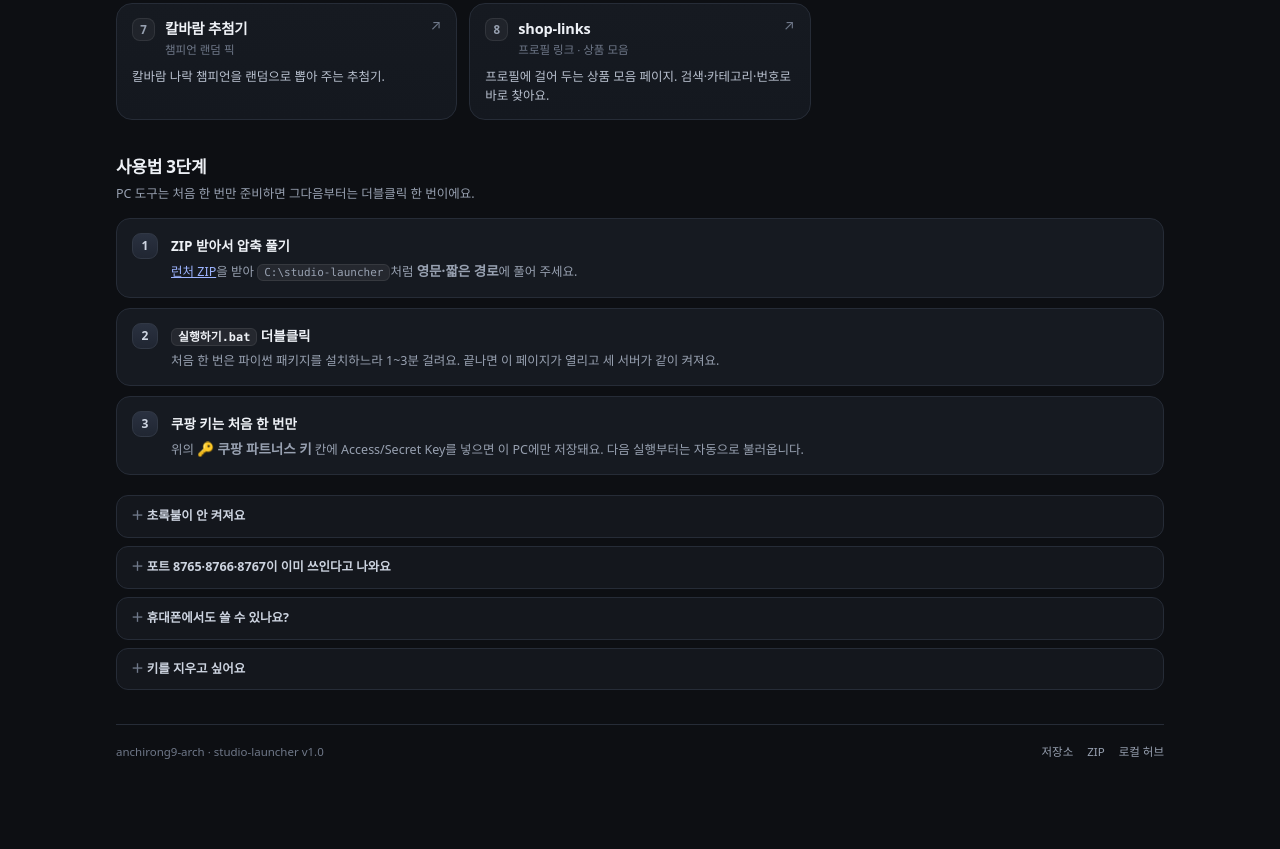
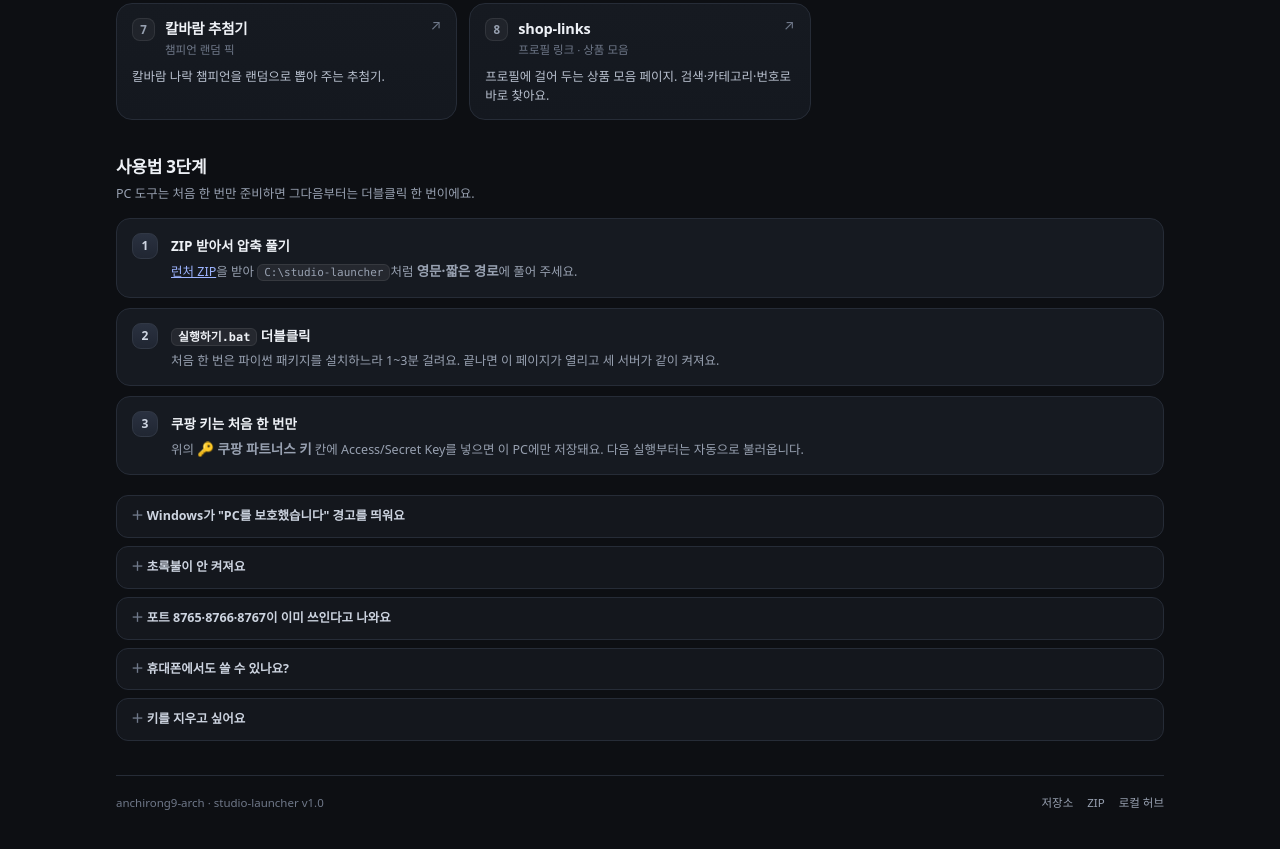
Before and after one commit to anchirong9-arch/studio-launcher, a plain HTML site: page index.html in a window 1280 px wide. Shown: the part 985-1834 px from the top of the page. Before the commit the page ends 1806 px from the top, so only its background shows below. Drawn offline with Linux system fonts and the light colour scheme; no server answers.

Commit message:
docs: SmartScreen 안내 추가

```diff
--- a/index.html
+++ b/index.html
@@ -267,6 +267,10 @@
 
     <div class="faq">
       <details>
+        <summary>Windows가 "PC를 보호했습니다" 경고를 띄워요</summary>
+        <p>인터넷에서 받은 <code>.bat</code> 파일이라 뜨는 안내예요. 창의 <b>추가 정보</b> → <b>실행</b>을 누르면 됩니다. ZIP 안의 파일은 이 저장소에 있는 파일과 같은 것이고, 파이썬 가상환경을 만들고 서버만 띄웁니다.</p>
+      </details>
+      <details>
         <summary>초록불이 안 켜져요</summary>
         <p><code>실행하기.bat</code> 창이 닫혔는지 확인해 주세요. 창을 닫으면 서버도 꺼집니다. 다시 켜면 이 페이지가 10초 안에 초록불로 바뀌어요. 브라우저가 로컬 접속을 막는 설정(일부 사파리·회사 프록시)이면 서버가 켜져 있어도 꺼짐으로 보일 수 있으니, 그때는 카드의 <b>열기</b>로 직접 들어가 보세요.</p>
       </details>
```
Also changed, not shown: 1 other file.
